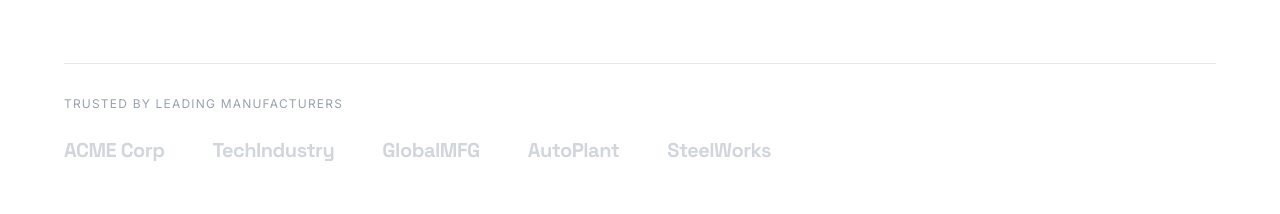
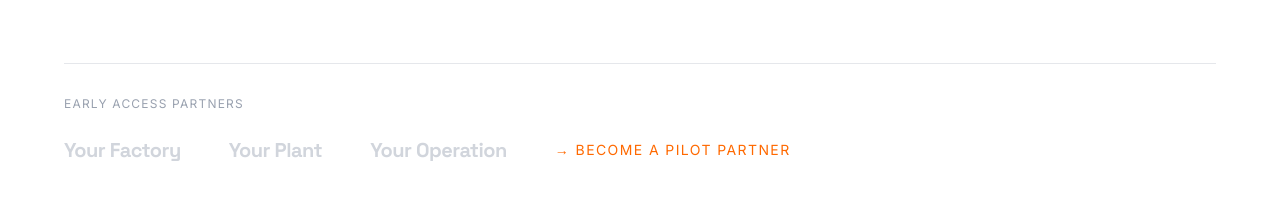
Before and after one commit to fajripramudi91/arteryx.website, a React (Vite) app: page / in a window 1280 px wide. Shown: the part 1907-2121 px from the top of the page. Built offline with nearby package versions, Linux system fonts and the light colour scheme.

Commit message:
Update SolutionSection.tsx

```diff
--- a/src/app/components/SolutionSection.tsx
+++ b/src/app/components/SolutionSection.tsx
@@ -128,18 +128,25 @@ export function SolutionSection() {
           className="mt-16 pt-8 border-t border-gray-200"
         >
           <p className="text-xs text-gray-400 uppercase tracking-widest mb-6" style={{ fontFamily: "Inter, sans-serif" }}>
-            Trusted by leading manufacturers
+            Early Access Partners
           </p>
           <div className="flex flex-wrap items-center gap-12">
-            {["ACME Corp", "TechIndustry", "GlobalMFG", "AutoPlant", "SteelWorks"].map((name) => (
+            {["Your Factory", "Your Plant", "Your Operation"].map((name) => (
               <span
                 key={name}
-                className="text-xl text-gray-300 tracking-tight hover:text-gray-500 transition-colors"
+                className="text-xl text-gray-300 tracking-tight hover:text-orange-500 transition-colors"
                 style={{ fontFamily: "Space Grotesk, sans-serif", fontWeight: 700 }}
               >
                 {name}
               </span>
             ))}
+            <motion.span
+              whileHover={{ scale: 1.05 }}
+              className="text-sm text-orange-500 uppercase tracking-widest cursor-pointer"
+              style={{ fontFamily: "Inter, sans-serif" }}
+            >
+              → Become a Pilot Partner
+            </motion.span>
           </div>
         </motion.div>
       </div>
```
